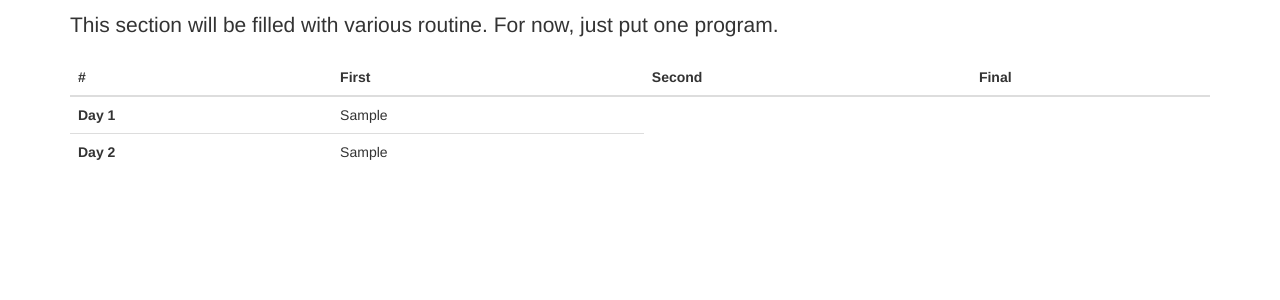
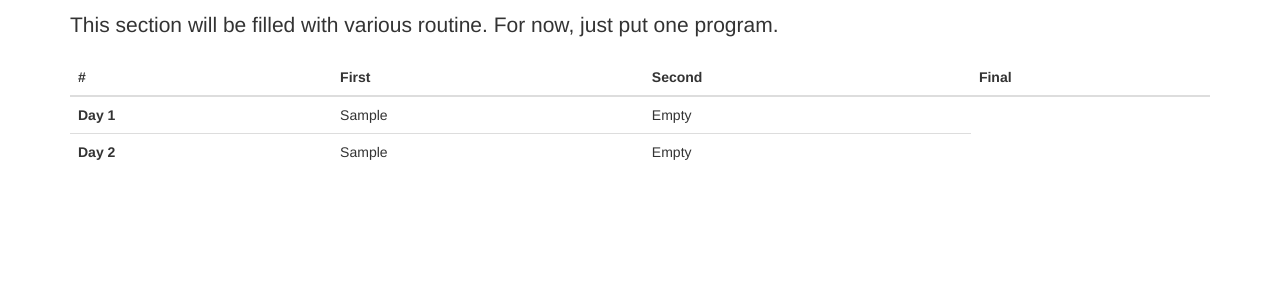
Before and after one commit to escacan/GymTracker, a Flask app: template templates/pages/placeholder.program.html in a window 1280 px wide. Shown: the part 170-470 px from the top of the page. Run offline with Flask 2, Linux system fonts and the light colour scheme; the template is opened without the code that fills it: most values are stand-ins (such as "Sample title", 1, 10 or a date in 2020); some libraries are stand-ins or nearby versions.

Commit message:
Fill empty block of table

```diff
--- a/templates/pages/placeholder.program.html
+++ b/templates/pages/placeholder.program.html
@@ -26,12 +26,18 @@
 		  {% for i in day1_wod %}
 		    <td>{{i}}</td>
 		  {% endfor %}
+		  {% if day1_wod|length < 3 %}
+		  	<td>Empty</td>
+		  {% endif %}
 		</tr>
   	    <tr>
 		  <th scope="row">Day 2</th>
 		  {% for i in day2_wod %}
 		    <td>{{i}}</td>
 		  {% endfor %}
+		  {% if day2_wod|length < 3 %}
+		  	<td>Empty</td>
+		  {% endif %}
 		</tr>
 	  </tbody>
 	</table>
```
